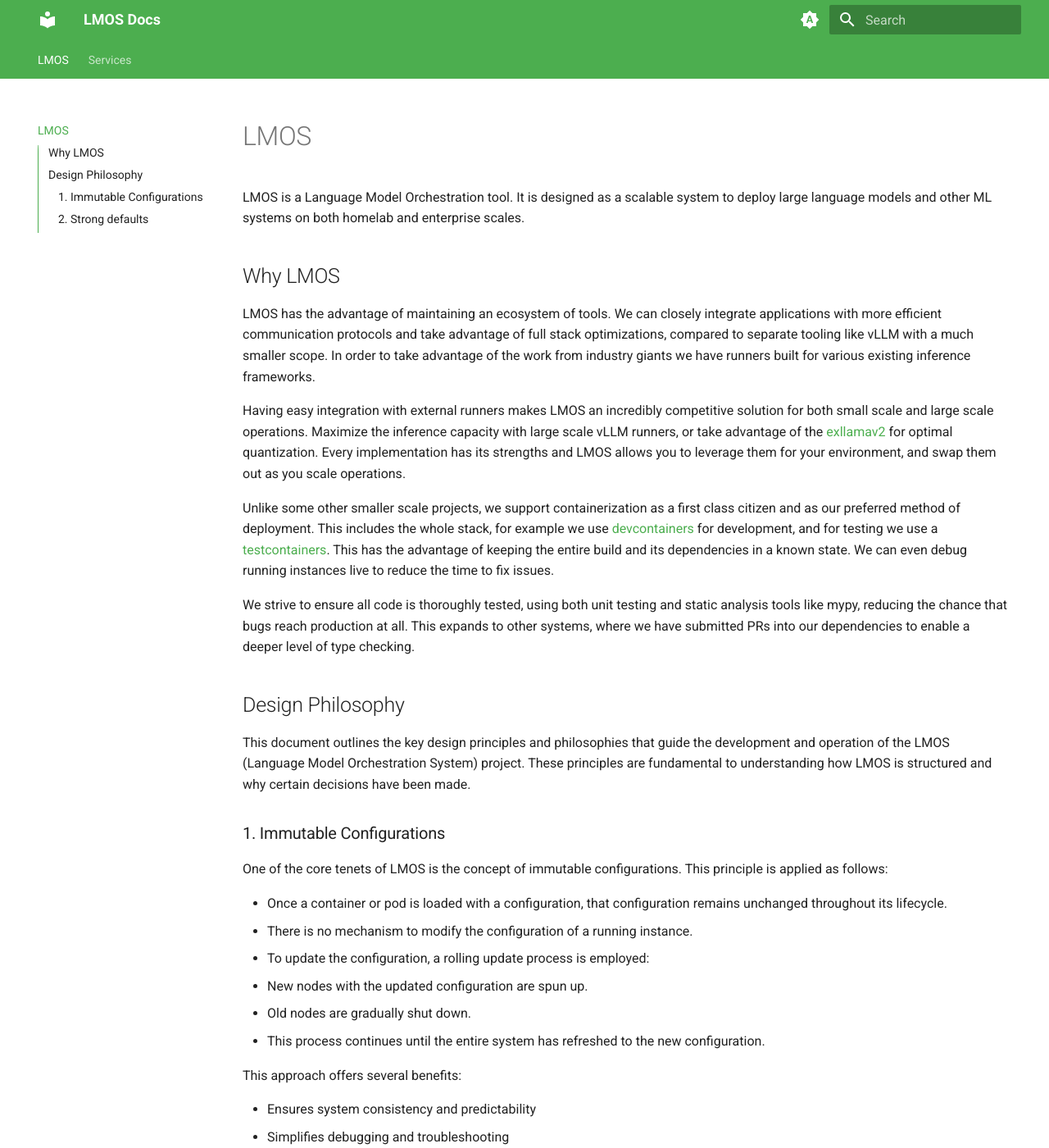
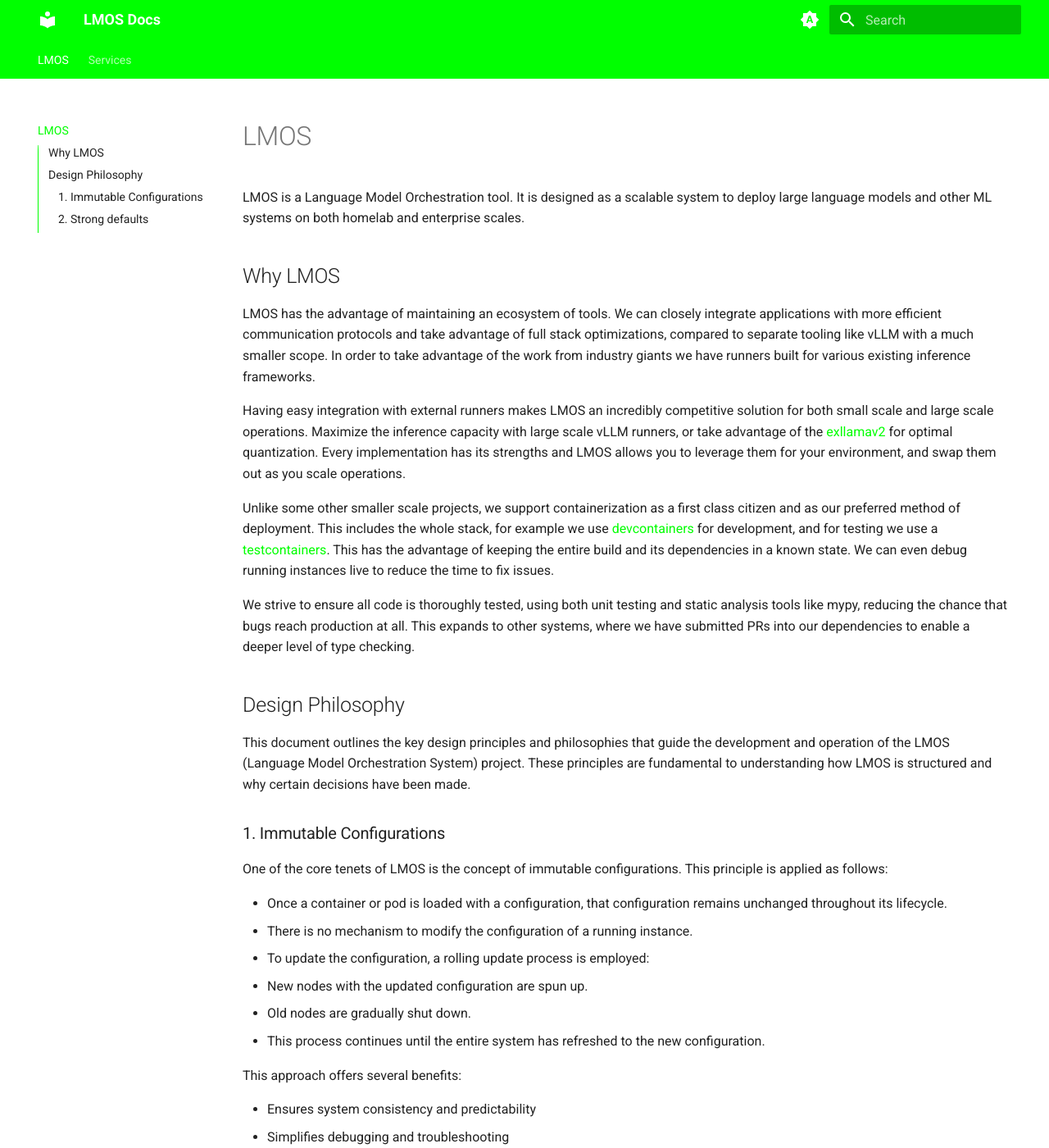
Before and after one commit to LMOS-IO/LMOS-docs, an MkDocs documentation site: the page built from docs/index.md, in a window 1280 px wide and 1400 px high. Shown: the whole window at 82% size. Built offline with MkDocs 1.6.1 and Material for MkDocs 9.7.7, drawn with Linux system fonts in a browser that asks for light colours.

Commit message:
neon green changes

```diff
--- /dev/null
+++ b/docs/stylesheets/extra.css
@@ -0,0 +1,5 @@
+:root {
+    --md-primary-fg-color:        #00ff00;
+    --md-primary-fg-color--light: #00ff00;
+    --md-primary-fg-color--dark:  #00ff00;
+  }
--- a/mkdocs.yml
+++ b/mkdocs.yml
@@ -23,16 +23,17 @@
       toggle:
         icon: material/toggle-switch-off-outline
         name: Switch to dark mode
-      primary: green
-      accent: purple
+      primary: custom
+      accent: custom
 
     - media: "(prefers-color-scheme: dark)"
       scheme: slate
       toggle:
         icon: material/toggle-switch
         name: Switch to light mode
-      primary: green
-      accent: lime
-
+      primary: custom
+      accent: custom
+extra_css:
+  - stylesheets/extra.css
 markdown_extensions:
   - admonition
```
